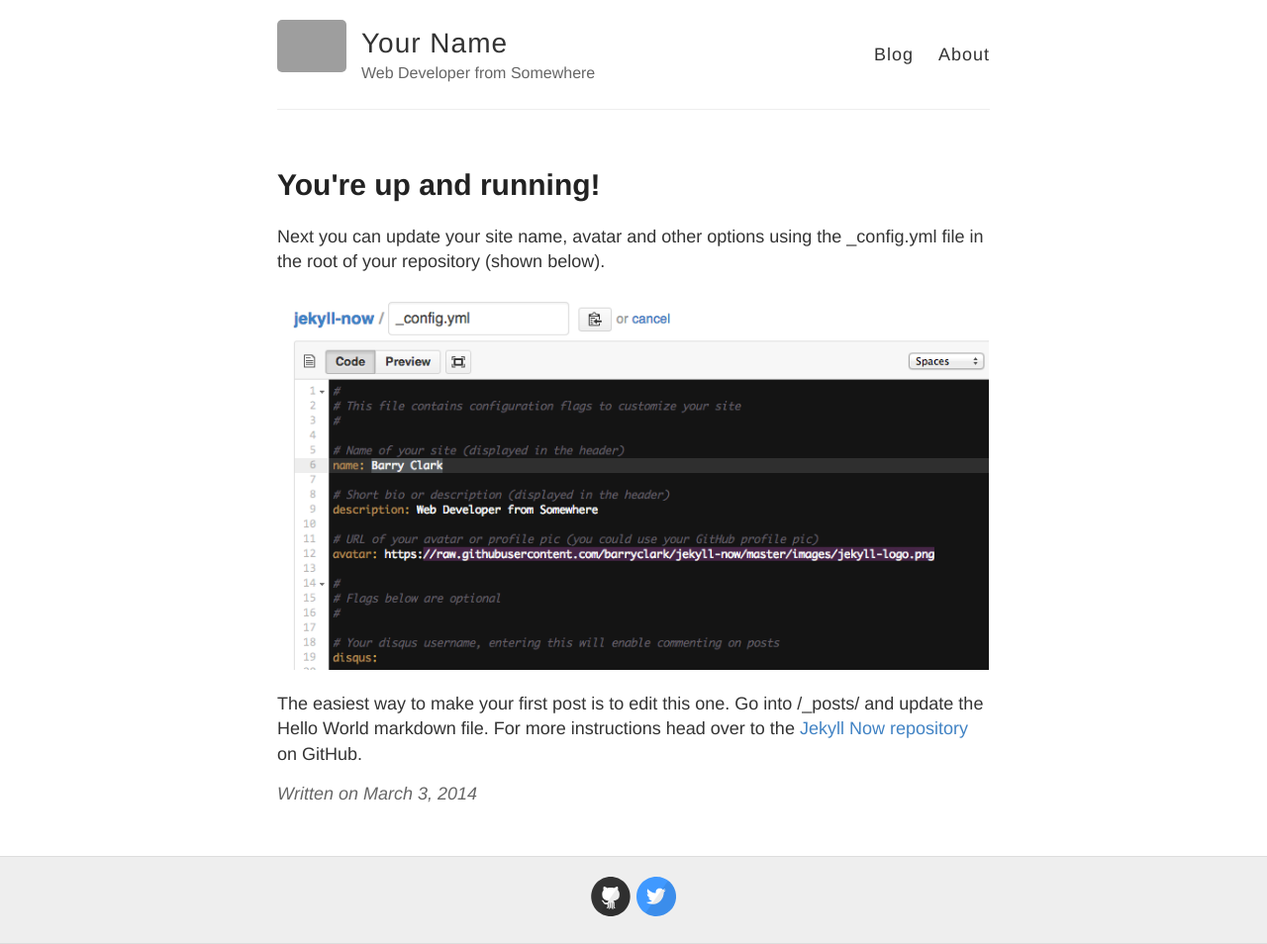
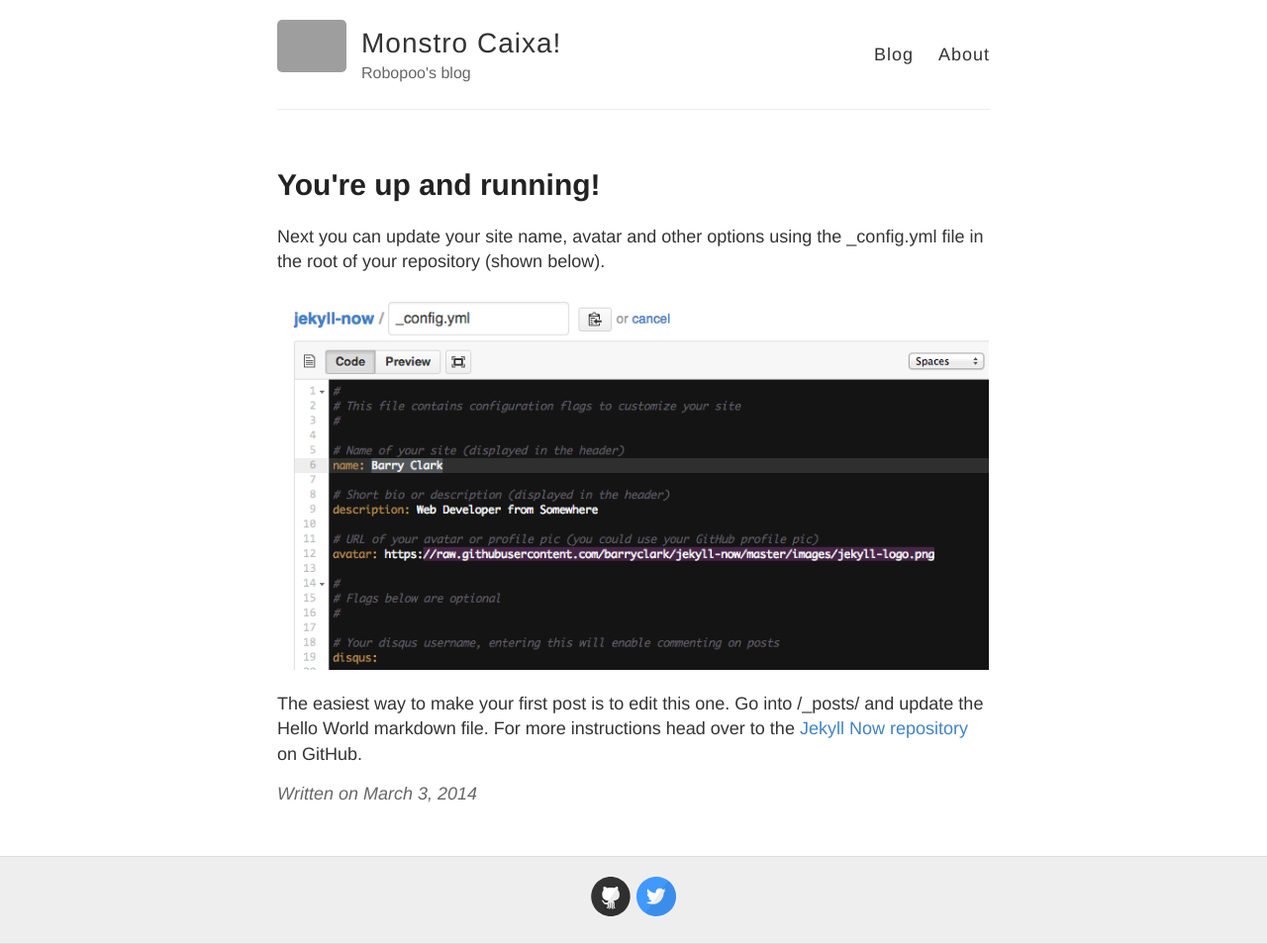
Before and after one commit to robopoo/robopoo.github.io, a Jekyll site: the page built from _posts/2014-3-3-Hello-World.md, in a window 1280 px wide. Shown: the whole page at 99% size. Built offline with Jekyll 4.4.1, drawn with Linux system fonts in a browser that asks for light colours; grey boxes are pictures that could not be loaded.

Commit message:
First commit, again

```diff
--- a/_config.yml
+++ b/_config.yml
@@ -3,13 +3,13 @@
 #
 
 # Name of your site (displayed in the header)
-name: Your Name
+name: Monstro Caixa!
 
 # Short bio or description (displayed in the header)
-description: Web Developer from Somewhere
+description: Robopoo's blog
 
 # URL of your avatar or profile pic (you could use your GitHub profile pic)
-avatar: https://raw.githubusercontent.com/barryclark/jekyll-now/master/images/jekyll-logo.png
+avatar: http://www.infosaj.com.br/listas/imagens/84799/gordol.jpg
 
 #
 # Flags below are optional
```
